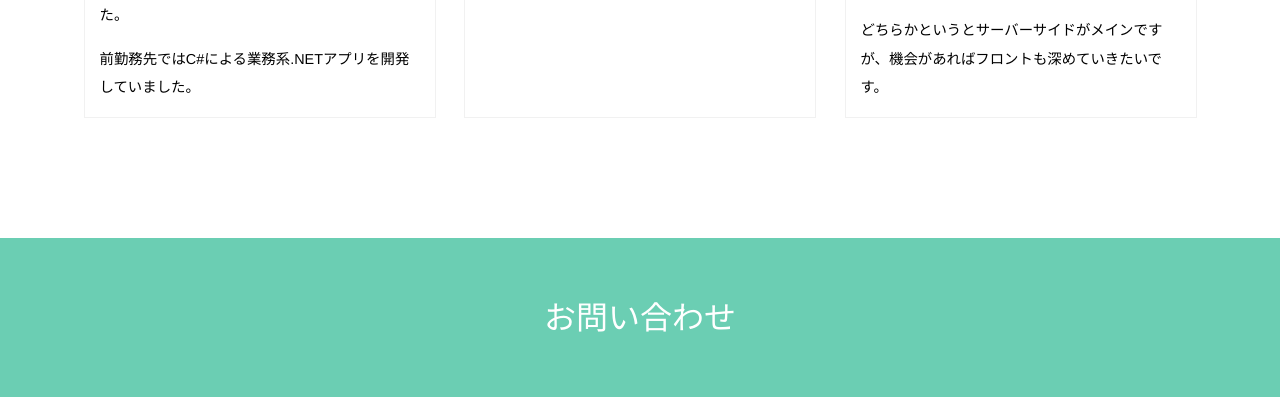
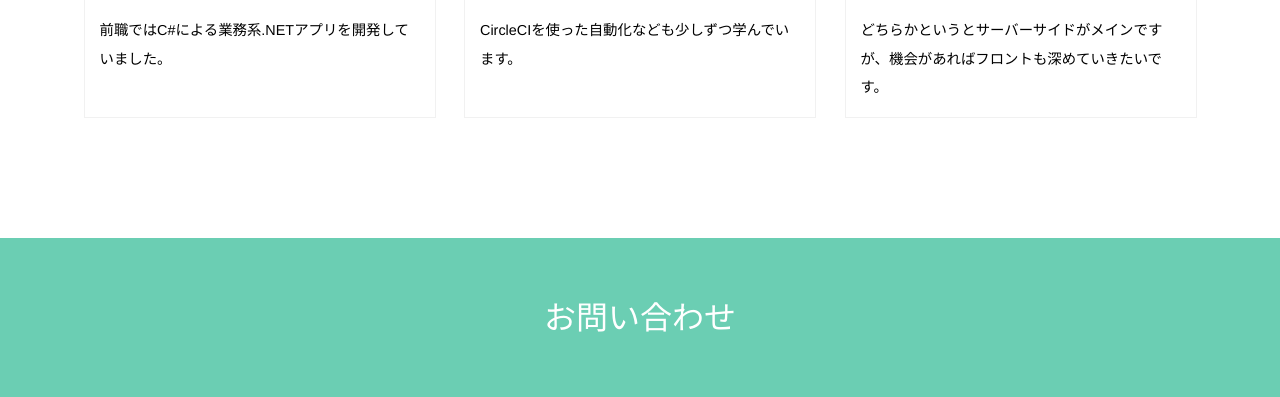
Before and after one commit to sabigara/portfolio, a Django app: page /portfolio/ in a window 1280 px wide. Shown: the part 5222-5619 px from the top of the page. Run offline with Django 3.2, Linux system fonts and the light colour scheme; some libraries are stand-ins or nearby versions.

Commit message:
Modify text in portfolio site.

```diff
--- a/web/portfolio-site/templates/portfolio-site/index.html
+++ b/web/portfolio-site/templates/portfolio-site/index.html
@@ -198,15 +198,16 @@
                 <ul class="tech-logos">
                     <li><img src="{% static 'img/tech-logos/python.svg' %}" alt="python,logo"></li>
                     <li><img src="{% static 'img/tech-logos/flask.svg' %}" alt="flask,logo"></li>
-                    <li><img src="{% static 'img/tech-logos/csharp.svg' %}" alt="csharp"></li>
+                    <li><img src="{% static 'img/tech-logos/django.svg' %}" alt="django,logo"></li>
+                    <li><img src="{% static 'img/tech-logos/csharp.svg' %}" alt="csharp,logo"></li>
                 </ul>
                 <div class="box-description">
                     <p>
                         WEBやツール制作のメインはPythonです。
-                        「マイクロフレームワーク」と呼ばれるFlaskを使うことで、さまざまな機能追加の経験が得られました。
+                        FlaskやDjangoなどのフレームワークを使い、WebやAPIサーバーの構築が可能です。
                     </p>
                     <p>
-                        前勤務先ではC#による業務系.NETアプリを開発していました。
+                        前職ではC#による業務系.NETアプリを開発していました。
                     </p>
                 </div>
             </div>
@@ -221,7 +222,10 @@
                 <div class="box-description">
                     <p>
                         Linux環境でのWEBサービス構築はひと通り可能です。
-                        DockerコンテナをVPSやEC2上へデプロイした経験もあります。
+                        DockerやNginxの設定、https対応などを経験してきました。
+                    </p>
+                    <p>
+                        CircleCIを使った自動化なども少しずつ学んでいます。
                     </p>
                 </div>
             </div>
```
